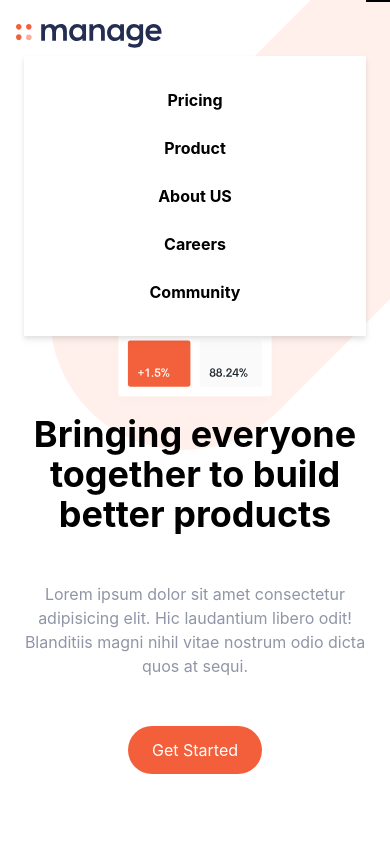
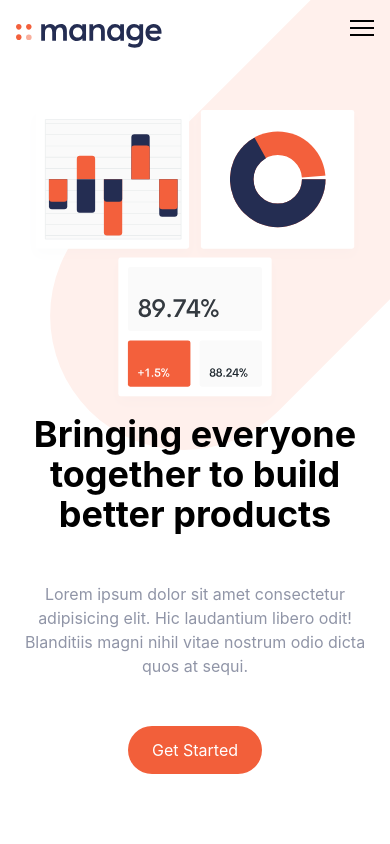
Before and after one commit to zachyo/mini-tailwind-proj, a React (Create React App) app: page / in a window 390 px wide. Shown: the top 844 px of the page. Built offline with nearby package versions, Linux system fonts and the light colour scheme.

Commit message:
project complete except carousel

```diff
--- a/src/App.css
+++ b/src/App.css
@@ -9,24 +9,48 @@
   background-repeat: no-repeat;
   background-position: -60% 975%;
 }
+.hamburger {
+  position: relative;
+  width: 24px;
+  height: 24px;
+  cursor: pointer;
+  transition: all .25s;
+}
 
-.harmburger-top,
-.harmburger-middle,
-.harmburger-btm {
+.hamburger-top,
+.hamburger-middle,
+.hamburger-btm {
   position: absolute;
   top: 0;
   right: 0;
   width: 24px;
   height: 2px;
   background-color: #000;
+  transform: rotate(0);
+  transition: all .5s;
 }
-.harmburger-middle {
-  transform: translateX(7px);
+.hamburger-middle {
+  transform: translateY(7px);
 }
-.harmburger-btm {
-  transform: translateX(14px);
+.hamburger-btm {
+  transform: translateY(14px);
 }
+/* .open {
+  transform: rotate(90deg) translateY(0px);
+} */
+.open .hamburger-middle {
+  display: none;
+}
+.open .hamburger-top {
+  transform: translateY(7px) rotate(45deg);
 
+}
+.open .hamburger-btm {
+  transform: translateY(7px) rotate(-45deg);
+}
+.menu {
+  transition: ease-in all 3s;
+}
 
 @media (max-width:576px) {
   .App {
--- a/src/nav.component.jsx
+++ b/src/nav.component.jsx
@@ -1,6 +1,20 @@
-import logo from './img/logo.svg'
+import { useState } from "react";
+import logo from "./img/logo.svg";
 
 const Navbar = () => {
+  // const btn = document.getElementsById('menu-btn')
+  const [className, SetClassName] = useState("hamburger block md:hidden");
+  const [menu, SetMenu] = useState("hidden");
+  const change = (className) => {
+    if (className === "hamburger block md:hidden") {
+      SetClassName("open hamburger block md:hidden");
+      SetMenu("");
+      console.log(className);
+    } else {
+      SetClassName("hamburger block md:hidden");
+      SetMenu("hidden");
+    }
+  };
   return (
     <nav className="relative container mx-auto p-4">
       {/* Flex Container  */}
@@ -35,20 +49,30 @@ const Navbar = () => {
         </a>
 
         {/* Hamburger */}
-        <button id="menu-btn" className="block harmburger md:hidden">
-          <span className="harmburger-top"></span>
-          <span className="harmburger-middle"></span>
-          <span className="harmburger-btm"></span>
+        <button
+          id="menu-btn"
+          className={className}
+          onClick={() => {
+            change(className);
+          }}
+        >
+          <span className="hamburger-top"></span>
+          <span className="hamburger-middle"></span>
+          <span className="hamburger-btm"></span>
         </button>
       </div>
 
       {/* Mobile Menu */}
-      <div className="md:hidden">
+      <div className={menu}>
         <div
           id="menu"
           className="absolute flex flex-col items-center self-end py-8 mt-2 space-y-6 font-bold bg-white left-6 right-6 drop-shadow-md md:hidden sm:w-auto sm-self-center "
         >
-          <a href="/">Pricing</a><a href="/">Product</a><a href="/">About US</a><a href="/">Careers</a><a href="/">Community</a>
+          <a href="/">Pricing</a>
+          <a href="/">Product</a>
+          <a href="/">About Us</a>
+          <a href="/">Careers</a>
+          <a href="/">Community</a>
         </div>
       </div>
     </nav>
```
Also changed, not shown: src/script.js (added).
